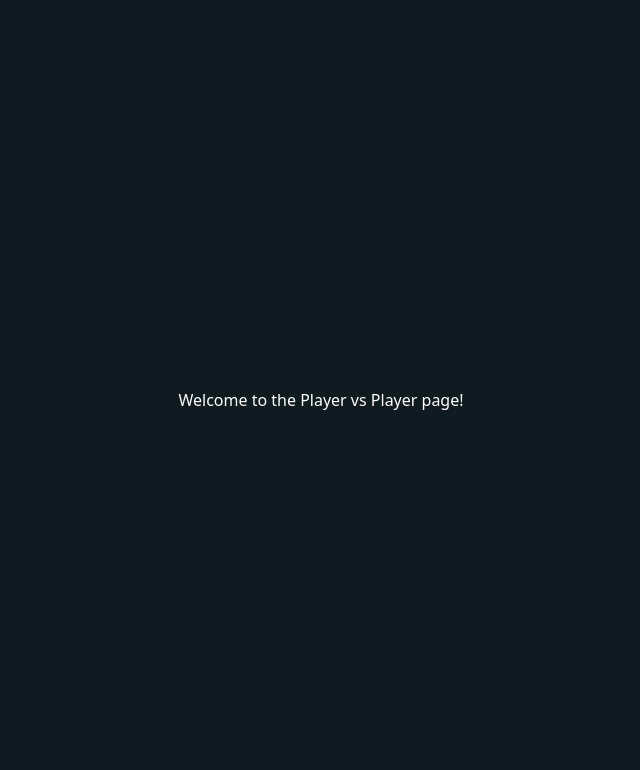
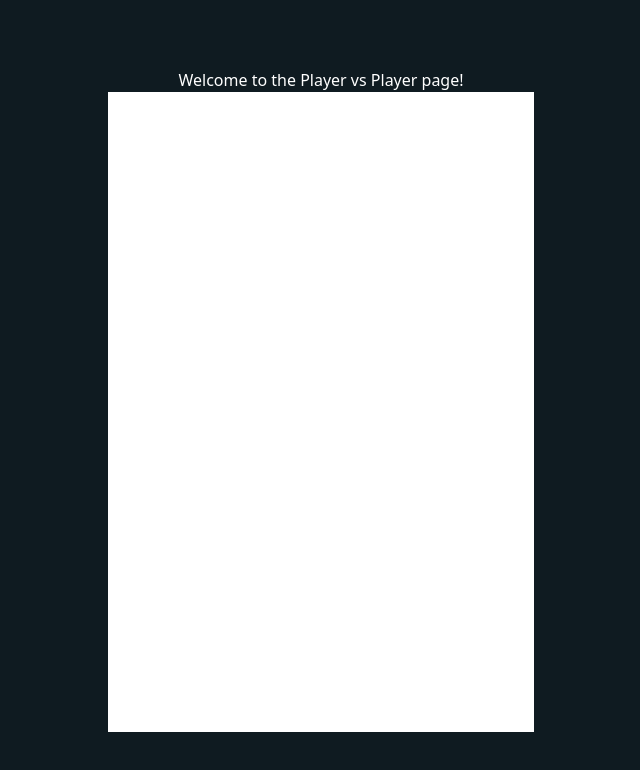
Before and after one commit to LeAmering/Tic-Tac-Toe, a SvelteKit app: page /1 in a window 1280 px wide. Shown: the top 770 px of the page, without its empty margins (319-959 px from the left). Built offline with nearby package versions, Linux system fonts and the light colour scheme.

Commit message:
gameLayout

```diff
--- a/src/routes/[game]/+page.svelte
+++ b/src/routes/[game]/+page.svelte
@@ -1,3 +1,11 @@
-<main class="bg-bgBlue flex h-screen flex-col items-center justify-center text-gray-100">
+<main class="flex h-screen flex-col items-center justify-center bg-bgBlue text-gray-100">
 	<h1 class="text-white">Welcome to the Player vs Player page!</h1>
+
+	<div class="h-4/5 w-2/6 bg-white">
+		<div></div>
+
+		<div></div>
+
+		<div></div>
+	</div>
 </main>
```
